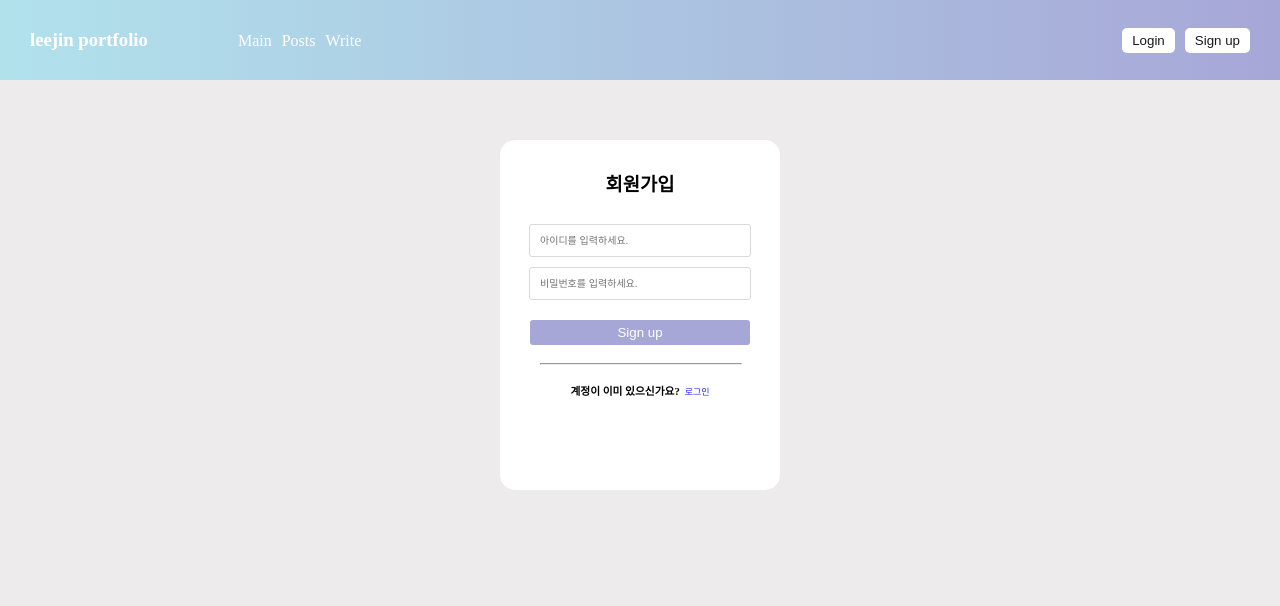
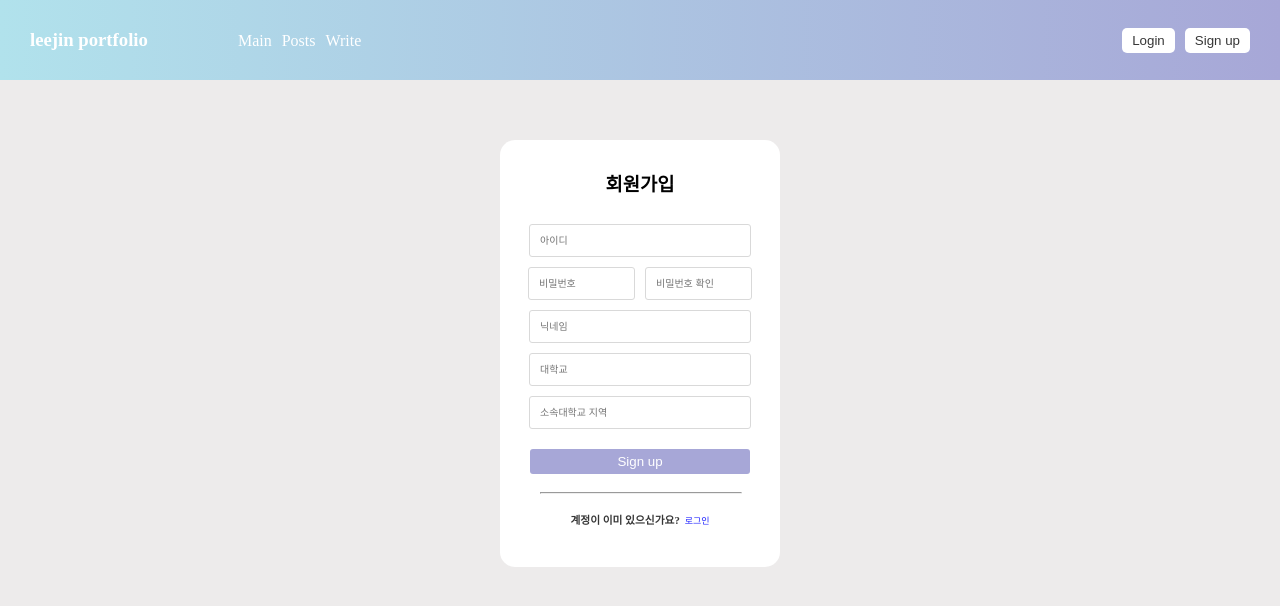
Before and after one commit to wh0land/PortfolioR, a React (Vite) app: page /signup in a window 1280 px wide. Shown: the top 606 px of the page. Built offline with nearby package versions, Linux system fonts and the light colour scheme.

Commit message:
signup 페이지, hearder 수정

```diff
--- a/src/components/HeaderFooter.jsx
+++ b/src/components/HeaderFooter.jsx
@@ -78,15 +78,19 @@ const Menu = styled.a`
   text-decoration: none;
   color:#FFFFFF;
   font-weight: 500;
+
   &:hover{
-    background-color:#b1e2ec;
-    color:black;
+    background-color:#8c8cc7;
   };
 `
 
 const ButtonWrapper = styled.div`
   display: flex;
   gap: 10px;
+
+  a {
+    color: #363636;
+  };
 
   button {
     background-color: #ffffff;
--- /dev/null
+++ b/src/routes/api.js
@@ -0,0 +1,10 @@
+import axios from 'axios';
+
+const api = axios.create ({
+    baseURL: 'https://hufs-mutsa-12th.store/',
+    timeout: 5000,
+    headers: {'Content-Type': 'application/json'},
+
+});
+
+export default api;
--- a/src/routes/login.jsx
+++ b/src/routes/login.jsx
@@ -1,6 +1,6 @@
 import styled from "styled-components";
 import {useState} from 'react';
-import axios from "axios";
+import api from "./api";
 import {Cookies} from "react-cookie";
 
 export default function Login() {
@@ -15,13 +15,9 @@ export default function Login() {
     setPw(e.target.value);
     };
 
-  const apiCall = axios.create({
-    baseURL: "https://dummyjson.com",
-    });
-
-  const clickOk = async () => {
+  const loginOk = async (id, pw) => {
     try{
-      const response = await apiCall.post("/auth/login", {
+      const response = await api.post("/dj/login/", {
         username: id,
         password: pw,
       });
@@ -57,7 +53,7 @@ export default function Login() {
               onChange={handlePwChange}
             />
             <ButtonWrapper>
-              <button onClick={clickOk}>Login</button>
+              <button onClick={loginOk}>Login</button>
             </ButtonWrapper>
             <hr/>
             <BottomDiv>
@@ -90,7 +86,7 @@ align-items: center;
 flex-direction: column;
 margin-top: 200px;
 gap: 10px;
-height: 300px;
+height: auto;
 width: 200px;
 background-color: #ffffff;
 border-radius:15px;
@@ -108,18 +104,6 @@ hr {
     width:100%;
     color: #181818;
   };
-
-h6 {
-  margin: 0px;
-};
-
-span {
-  font-size: 9px;
-};
-
-a {
-  color: #2428ff;
-};
 `;
 
 export const InputBox = styled.input`
@@ -159,4 +143,17 @@ display: flex;
 flex-direction: row;
 gap: 5px;
 align-items: baseline ;
+
+h6 {
+  margin: 0px;
+  color: #363636;
+};
+
+span {
+  font-size: 9px;
+};
+
+a {
+  color: #2226ff;
+};
 `;
--- a/src/routes/signup.jsx
+++ b/src/routes/signup.jsx
@@ -1,29 +1,46 @@
 import {useState} from 'react';
-import axios from "axios";
+import api from './api';
 import {Cookies} from "react-cookie";
 import { LoginBox, LoginWrapper, InputBox, ButtonWrapper, BottomDiv } from './login';
+import styled from "styled-components";
 
 export default function Signup() {
 
-    const [id, setId] = useState('');
-  const [pw, setPw] = useState('');
+  const [id, setId] = useState('');
+  const [pw1, setPw1] = useState('');
+  const [pw2, setPw2] = useState('');
+  const [nname, setNname] = useState('');
+  const [univ, setUniv] = useState('');
+  const [loc, setLoc] = useState('');
 
   const handleIdChange = (e) => {
     setId(e.target.value);
-    };
-  const handlePwChange = (e) => {
-    setPw(e.target.value);
-    };
+  };
+  const handlePw1Change = (e) => {
+    setPw1(e.target.value);
+  };
+  const handlePw2Change = (e) => {
+    setPw2(e.target.value);
+  };
+  const handleNnameChange = (e) => {
+    setNname(e.target.value);
+  };
+  const handleUnivChange = (e) => {
+    setUniv(e.target.value);
+  };
+  const handleLocChange = (e) => {
+    setLoc(e.target.value);
+  };
 
-  const apiCall = axios.create({
-    baseURL: "https://dummyjson.com",
-    });
-
-  const clickOk = async () => {
+  const signupOk = async () => {
     try{
-      const response = await apiCall.post("/auth/login", {
+      const response = await api.post("/dj/registration/", {
         username: id,
-        password: pw,
+        password1: pw1,
+        password2: pw2,
+        nickname: nname,
+        university: univ,
+        location: loc,
       });
       console.log(response.data);
       localStorage.setItem("token", response.data.token);
@@ -47,17 +64,39 @@ export default function Signup() {
           <LoginWrapper>
             <h3>회원가입</h3>
             <InputBox
-              placeholder="아이디를 입력하세요."
+              placeholder="아이디"
               value={id}
               onChange={handleIdChange}
             />
+            <PasswordDiv>
+              <InputPassword
+                placeholder="비밀번호"
+                value={pw1}
+                onChange={handlePw1Change}
+              />
+              <InputPassword
+                placeholder="비밀번호 확인"
+                value={pw2}
+                onChange={handlePw2Change}
+              />
+            </PasswordDiv>
             <InputBox
-              placeholder="비밀번호를 입력하세요."
-              value={pw}
-              onChange={handlePwChange}
+              placeholder="닉네임"
+              value={nname}
+              onChange={handleNnameChange}
+            />
+            <InputBox
+              placeholder="대학교"
+              value={univ}
+              onChange={handleUnivChange}
+            />
+            <InputBox
+              placeholder="소속대학교 지역"
+              value={loc}
+              onChange={handleLocChange}
             />
             <ButtonWrapper>
-              <button onClick={clickOk}>Sign up</button>
+              <button onClick={signupOk}>Sign up</button>
             </ButtonWrapper>
             <hr/>
             <BottomDiv>
@@ -69,3 +108,19 @@ export default function Signup() {
     </div>
   )
 }
+
+const PasswordDiv = styled.div`
+  display: flex;
+  flex-direction: row;
+  justify-content: center;
+  gap:10px;
+`
+
+const InputPassword = styled.input`
+  width: 85px;
+  padding: 10px;
+  border: 1px solid #d9d9d9;
+  border-radius: 3px;
+  font-size: 10px;
+  outline: none;
+`
--- a/src/routes/write.jsx
+++ b/src/routes/write.jsx
@@ -1,4 +1,4 @@
-import React, { useState } from "react";
+import { useState } from "react";
 import styled from "styled-components";
 
 export default function Write() {
```
